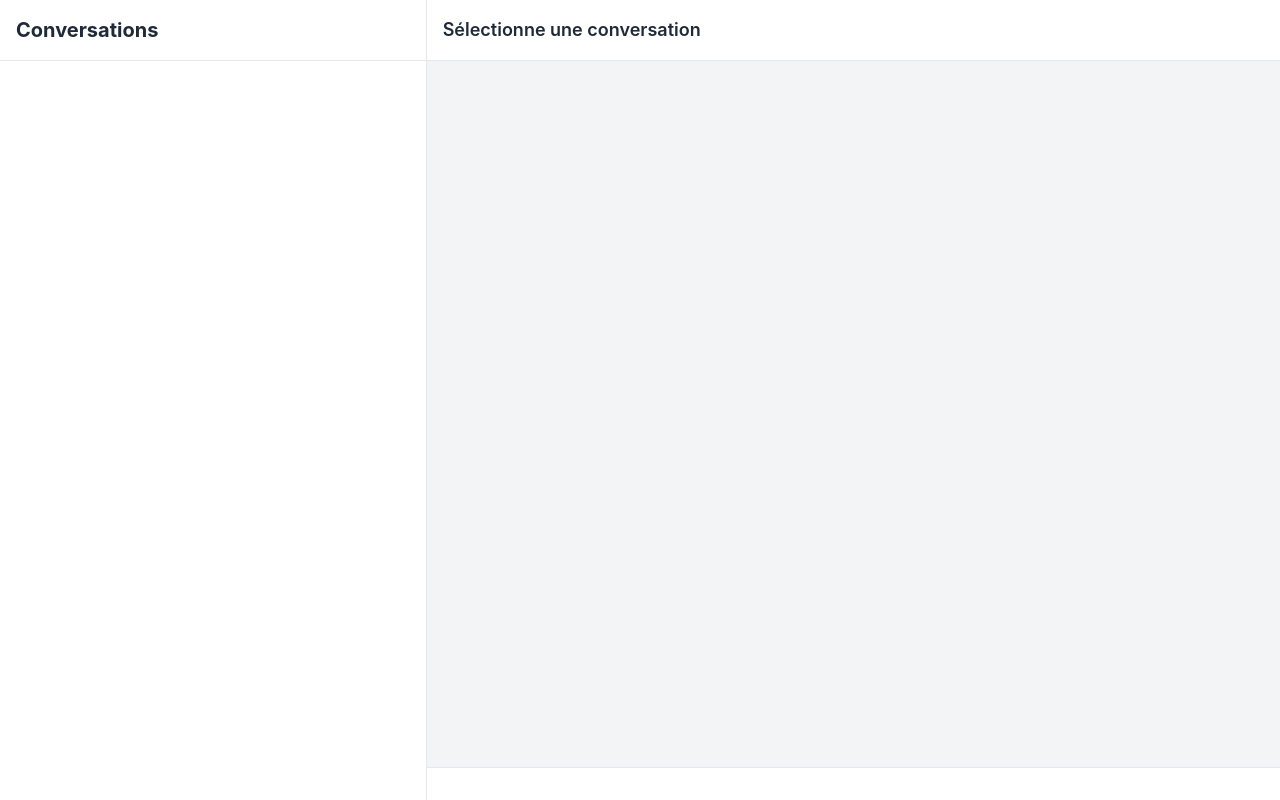
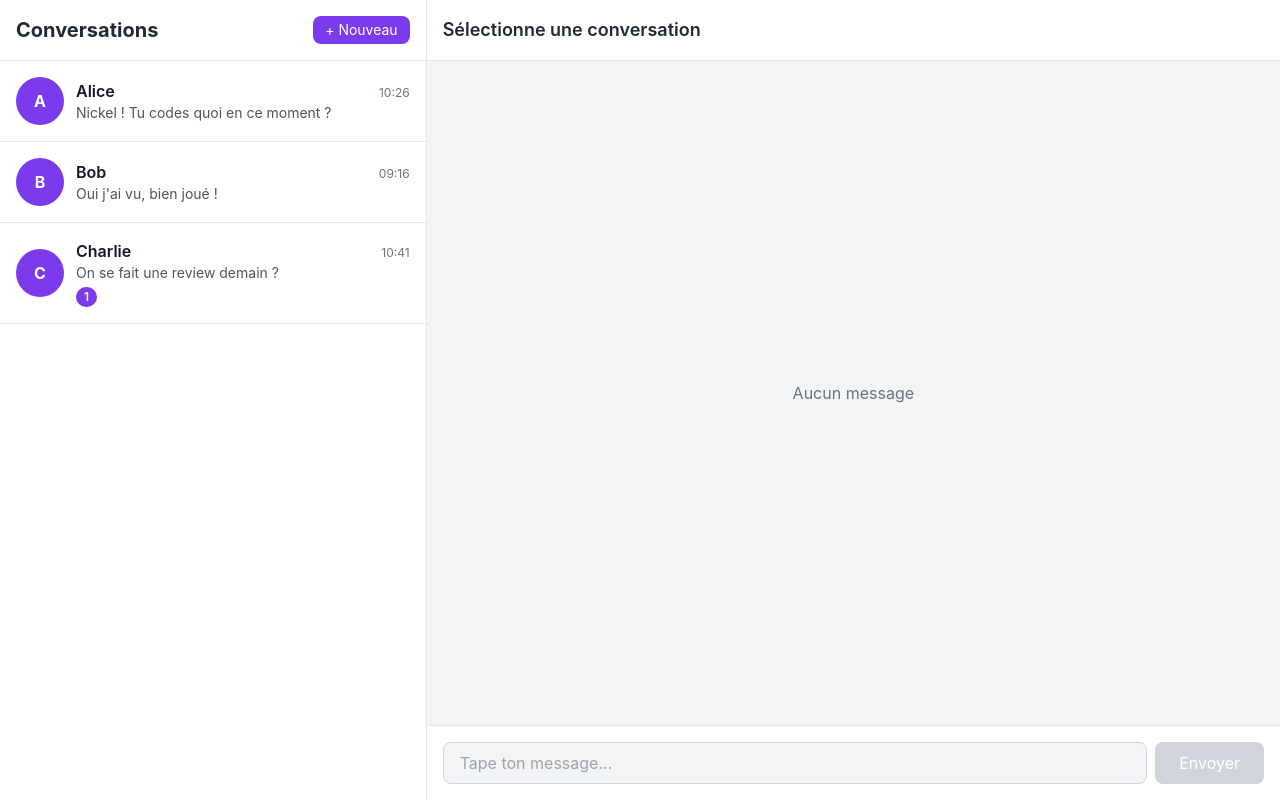
Before and after one commit to Marie-GwenaelleFahem/Stormy---Frontend, a React (Vite) app: page / in a window 1280 px wide. Built offline with nearby package versions, Linux system fonts and the light colour scheme.

Commit message:
feat: implement chat page with messaging and conversation management

```diff
--- /dev/null
+++ b/src/components/NewConversationModal.tsx
@@ -0,0 +1,94 @@
+import { useState } from "react";
+import { User } from "../types";
+
+interface NewConversationModalProps {
+  isOpen: boolean;
+  onClose: () => void;
+  availableUsers: User[];
+  onSelectUser: (user: User) => void;
+}
+
+export default function NewConversationModal({
+  isOpen,
+  onClose,
+  availableUsers,
+  onSelectUser,
+}: NewConversationModalProps) {
+  const [searchTerm, setSearchTerm] = useState("");
+
+  if (!isOpen) return null;
+
+  const filteredUsers = availableUsers.filter((user) =>
+    user.username.toLowerCase().includes(searchTerm.toLowerCase()),
+  );
+
+  return (
+    <div className="fixed inset-0 bg-black bg-opacity-50 flex items-center justify-center z-50">
+      <div className="bg-white rounded-lg p-6 w-96 max-h-[80vh] flex flex-col">
+        <div className="flex justify-between items-center mb-4">
+          <h3 className="text-xl font-bold text-gray-800">
+            Nouvelle conversation
+          </h3>
+          <button
+            onClick={onClose}
+            className="text-gray-500 hover:text-gray-700 text-2xl"
+          >
+            ×
+          </button>
+        </div>
+
+        <input
+          type="text"
+          value={searchTerm}
+          onChange={(e) => setSearchTerm(e.target.value)}
+          placeholder="Rechercher un contact..."
+          className="w-full px-4 py-2 border border-gray-300 rounded-lg focus:outline-none focus:border-primary mb-4"
+          autoFocus
+        />
+
+        <div className="flex-1 overflow-y-auto">
+          {filteredUsers.length === 0 ? (
+            <div className="text-center text-gray-500 py-8">
+              Aucun contact trouvé
+            </div>
+          ) : (
+            filteredUsers.map((user) => (
+              <div
+                key={user.id}
+                onClick={() => {
+                  onSelectUser(user);
+                  onClose();
+                }}
+                className="flex items-center space-x-3 p-3 hover:bg-gray-50 rounded-lg cursor-pointer"
+              >
+                <div className="w-10 h-10 bg-primary rounded-full flex items-center justify-center text-white font-bold">
+                  {user.username[0].toUpperCase()}
+                </div>
+                <div className="flex-1">
+                  <h4 className="font-semibold text-gray-900">
+                    {user.username}
+                  </h4>
+                  <span
+                    className={`text-xs ${
+                      user.status === "online"
+                        ? "text-green-500"
+                        : user.status === "away"
+                          ? "text-yellow-500"
+                          : "text-gray-400"
+                    }`}
+                  >
+                    {user.status === "online"
+                      ? "En ligne"
+                      : user.status === "away"
+                        ? "Absent"
+                        : "Hors ligne"}
+                  </span>
+                </div>
+              </div>
+            ))
+          )}
+        </div>
+      </div>
+    </div>
+  );
+}
--- /dev/null
+++ b/src/components/index.ts
@@ -0,0 +1,4 @@
+export { default as ConversationItem } from "./ConversationItem";
+export { default as MessageBubble } from "./MessageBubble";
+export { default as MessageInput } from "./MessageInput";
+export { default as NewConversationModal } from "./NewConversationModal";
--- a/src/pages/ChatPage.tsx
+++ b/src/pages/ChatPage.tsx
@@ -1,30 +1,167 @@
+import { useEffect, useRef, useState } from "react";
+import { useChatStore } from "../stores/chatStore";
+import ConversationItem from "../components/ConversationItem";
+import MessageBubble from "../components/MessageBubble";
+import MessageInput from "../components/MessageInput";
+import NewConversationModal from "../components/NewConversationModal";
+import { mockConversations, mockMessages, mockUsers } from "../utils/mockData";
+import { User, Conversation } from "../types";
+
 export default function ChatPage() {
+  const {
+    conversations,
+    activeConversationId,
+    messages,
+    setActiveConversation,
+    setConversations,
+    setMessages,
+    addMessage,
+  } = useChatStore();
+
+  const [isModalOpen, setIsModalOpen] = useState(false);
+  const messagesEndRef = useRef<HTMLDivElement>(null);
+
+  useEffect(() => {
+    setConversations(mockConversations);
+    Object.entries(mockMessages).forEach(([convId, msgs]) => {
+      setMessages(convId, msgs);
+    });
+  }, [setConversations, setMessages]);
+
+  const currentMessages = activeConversationId
+    ? messages[activeConversationId] || []
+    : [];
+
+  const activeConversation = conversations.find(
+    (conv) => conv.id === activeConversationId,
+  );
+
+  const scrollToBottom = () => {
+    messagesEndRef.current?.scrollIntoView({ behavior: "smooth" });
+  };
+
+  useEffect(() => {
+    scrollToBottom();
+  }, [currentMessages]);
+
+  const handleSendMessage = (content: string) => {
+    if (!activeConversationId) return;
+
+    const newMessage = {
+      id: `msg-${Date.now()}`,
+      conversationId: activeConversationId,
+      senderId: "current-user-id",
+      content,
+      timestamp: Date.now(),
+      status: "sent" as const,
+    };
+
+    addMessage(newMessage);
+  };
+
+  const handleCreateConversation = (user: User) => {
+    const existingConv = conversations.find((conv) =>
+      conv.participants.some((p) => p.id === user.id),
+    );
+
+    if (existingConv) {
+      setActiveConversation(existingConv.id);
+      return;
+    }
+
+    const newConversation: Conversation = {
+      id: `conv-${Date.now()}`,
+      participants: [user],
+      unreadCount: 0,
+      createdAt: Date.now(),
+      updatedAt: Date.now(),
+    };
+
+    setConversations([newConversation, ...conversations]);
+    setActiveConversation(newConversation.id);
+  };
+
+  const availableUsers = mockUsers.filter(
+    (user) =>
+      !conversations.some((conv) =>
+        conv.participants.some((p) => p.id === user.id),
+      ),
+  );
+
   return (
+    <>
       <div className="flex h-screen bg-gray-100">
         <div className="w-1/3 bg-white border-r border-gray-200">
-        <div className="p-4 border-b border-gray-200">
+          <div className="p-4 border-b border-gray-200 flex justify-between items-center">
             <h2 className="text-xl font-bold text-gray-800">Conversations</h2>
+            <button
+              onClick={() => setIsModalOpen(true)}
+              className="px-3 py-1 bg-primary text-white rounded-lg hover:bg-primary/90 text-sm"
+            >
+              + Nouveau
+            </button>
           </div>
           <div className="overflow-y-auto h-[calc(100vh-73px)]">
-          {/* ConversationList ici */}
+            {conversations.length === 0 ? (
+              <div className="p-4 text-center text-gray-500">
+                Aucune conversation
+              </div>
+            ) : (
+              conversations.map((conv) => (
+                <ConversationItem
+                  key={conv.id}
+                  conversation={conv}
+                  isActive={conv.id === activeConversationId}
+                  onClick={() => setActiveConversation(conv.id)}
+                />
+              ))
+            )}
           </div>
         </div>
 
         <div className="flex-1 flex flex-col">
           <div className="p-4 bg-white border-b border-gray-200">
             <h2 className="text-lg font-semibold text-gray-800">
-            Sélectionne une conversation
+              {activeConversation
+                ? activeConversation.participants[0].username
+                : "Sélectionne une conversation"}
             </h2>
           </div>
 
           <div className="flex-1 overflow-y-auto p-4">
-          {/* MessageList ici */}
+            {currentMessages.length === 0 ? (
+              <div className="flex items-center justify-center h-full text-gray-500">
+                Aucun message
+              </div>
+            ) : (
+              <>
+                {currentMessages.map((msg) => (
+                  <MessageBubble
+                    key={msg.id}
+                    message={msg}
+                    isOwn={msg.senderId === "current-user-id"}
+                  />
+                ))}
+                <div ref={messagesEndRef} />
+              </>
+            )}
           </div>
 
           <div className="p-4 bg-white border-t border-gray-200">
-          {/* MessageInput ici */}
+            <MessageInput
+              onSend={handleSendMessage}
+              disabled={!activeConversationId}
+            />
           </div>
         </div>
       </div>
+
+      <NewConversationModal
+        isOpen={isModalOpen}
+        onClose={() => setIsModalOpen(false)}
+        availableUsers={availableUsers}
+        onSelectUser={handleCreateConversation}
+      />
+    </>
   );
 }
--- /dev/null
+++ b/src/utils/mockData.ts
@@ -0,0 +1,118 @@
+import { Conversation, Message, User } from "../types";
+
+export const mockUsers: User[] = [
+  {
+    id: "user-1",
+    username: "Alice",
+    status: "online",
+  },
+  {
+    id: "user-2",
+    username: "Bob",
+    status: "offline",
+  },
+  {
+    id: "user-3",
+    username: "Charlie",
+    status: "away",
+  },
+  {
+    id: "user-4",
+    username: "David",
+    status: "online",
+  },
+  {
+    id: "user-5",
+    username: "Emma",
+    status: "online",
+  },
+  {
+    id: "user-6",
+    username: "Frank",
+    status: "offline",
+  },
+];
+
+export const mockMessages: Record<string, Message[]> = {
+  "conv-1": [
+    {
+      id: "msg-1",
+      conversationId: "conv-1",
+      senderId: "user-1",
+      content: "Salut ! Comment ça va ?",
+      timestamp: Date.now() - 3600000,
+      status: "read",
+    },
+    {
+      id: "msg-2",
+      conversationId: "conv-1",
+      senderId: "current-user-id",
+      content: "Ça va bien merci ! Et toi ?",
+      timestamp: Date.now() - 3000000,
+      status: "read",
+    },
+    {
+      id: "msg-3",
+      conversationId: "conv-1",
+      senderId: "user-1",
+      content: "Nickel ! Tu codes quoi en ce moment ?",
+      timestamp: Date.now() - 1800000,
+      status: "read",
+    },
+  ],
+  "conv-2": [
+    {
+      id: "msg-4",
+      conversationId: "conv-2",
+      senderId: "user-2",
+      content: "T'as vu le dernier commit ?",
+      timestamp: Date.now() - 7200000,
+      status: "delivered",
+    },
+    {
+      id: "msg-5",
+      conversationId: "conv-2",
+      senderId: "current-user-id",
+      content: "Oui j'ai vu, bien joué !",
+      timestamp: Date.now() - 6000000,
+      status: "read",
+    },
+  ],
+  "conv-3": [
+    {
+      id: "msg-6",
+      conversationId: "conv-3",
+      senderId: "user-3",
+      content: "On se fait une review demain ?",
+      timestamp: Date.now() - 900000,
+      status: "sent",
+    },
+  ],
+};
+
+export const mockConversations: Conversation[] = [
+  {
+    id: "conv-1",
+    participants: [mockUsers[0]],
+    lastMessage: mockMessages["conv-1"][2],
+    unreadCount: 0,
+    createdAt: Date.now() - 86400000,
+    updatedAt: Date.now() - 1800000,
+  },
+  {
+    id: "conv-2",
+    participants: [mockUsers[1]],
+    lastMessage: mockMessages["conv-2"][1],
+    unreadCount: 0,
+    createdAt: Date.now() - 172800000,
+    updatedAt: Date.now() - 6000000,
+  },
+  {
+    id: "conv-3",
+    participants: [mockUsers[2]],
+    lastMessage: mockMessages["conv-3"][0],
+    unreadCount: 1,
+    createdAt: Date.now() - 259200000,
+    updatedAt: Date.now() - 900000,
+  },
+];
```
Lines whose indentation alone changed are shown as unchanged.
